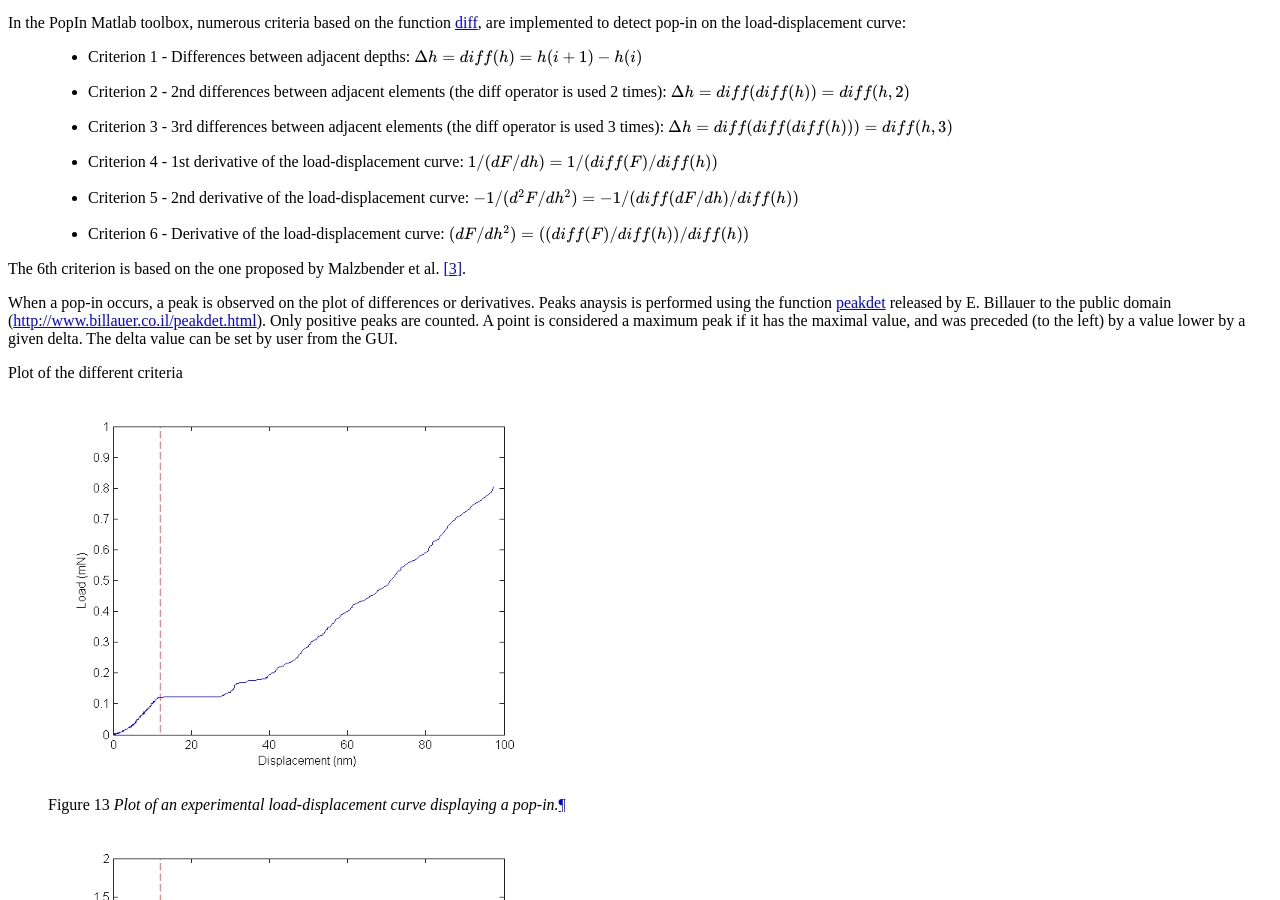
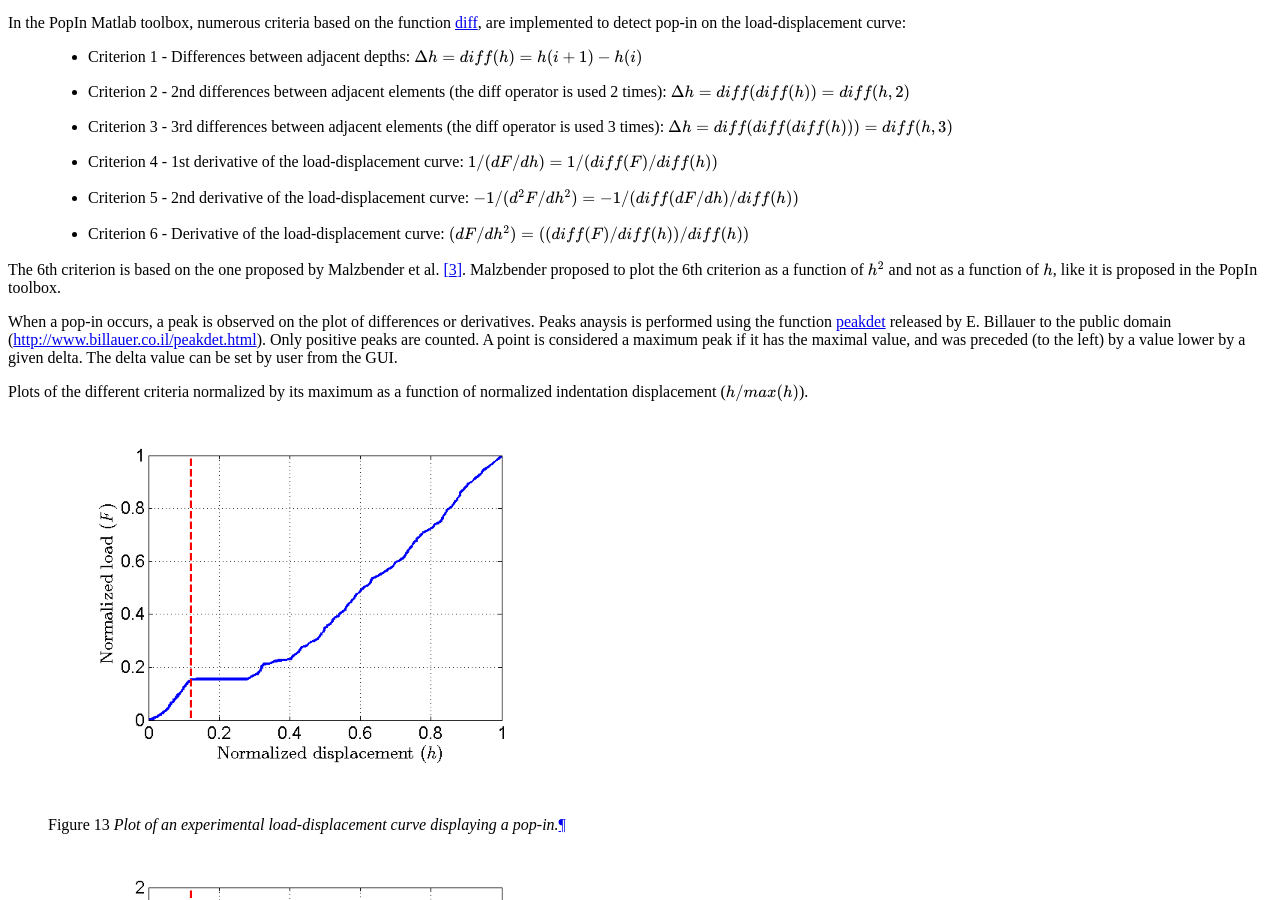
Before and after one commit to DavidMercier/PopIn, a Sphinx documentation site: the page built from doc/popin_detection.rst, in a window 1280 px wide and 900 px high, scrolled down 1005 px. Built offline with Sphinx 7.4.7, drawn with Linux system fonts in a browser that asks for light colours; comment, search, counter and statistics services are not loaded.

Commit message:
updated doc for pop in detection

```diff
--- a/doc/popin_detection.rst
+++ b/doc/popin_detection.rst
@@ -46,10 +46,12 @@
     * Criterion 6 - Derivative of the load-displacement curve: :math:`(dF/dh^{2}) = ((diff(F)/diff(h))/diff(h))`
 
 The 6th criterion is based on the one proposed by Malzbender et al. [#Malzbender_2001]_.
+Malzbender proposed to plot the 6th criterion as a function of :math:`h^{2}` and not as a function of :math:`h`, like it is proposed in the PopIn toolbox.
 
-When a pop-in occurs, a peak is observed on the plot of differences or derivatives. Peaks anaysis is performed using the function `peakdet <https://github.com/DavidMercier/PopIn/blob/master/third_party_codes/peakdet.m>`_ released by E. Billauer to the public domain (http://www.billauer.co.il/peakdet.html). Only positive peaks are counted. A point is considered a maximum peak if it has the maximal value, and was preceded (to the left) by a value lower by a given delta. The delta value can be set by user from the GUI.
+When a pop-in occurs, a peak is observed on the plot of differences or derivatives.
+Peaks anaysis is performed using the function `peakdet <https://github.com/DavidMercier/PopIn/blob/master/third_party_codes/peakdet.m>`_ released by E. Billauer to the public domain (http://www.billauer.co.il/peakdet.html). Only positive peaks are counted. A point is considered a maximum peak if it has the maximal value, and was preceded (to the left) by a value lower by a given delta. The delta value can be set by user from the GUI.
 
-Plot of the different criteria
+Plots of the different criteria normalized by its maximum as a function of normalized indentation displacement (:math:`h/max(h)`).
 
 .. figure:: ./_pictures/load-disp_curve_popin_exp.png
    :scale: 75 %
```
Also changed, not shown: doc/_pictures/load-disp_curve_popin_d2fdh2.png, doc/_pictures/load-disp_curve_popin_dfdh.png, doc/_pictures/load-disp_curve_popin_dfdh2.png, doc/_pictures/load-disp_curve_popin_diff1.png, doc/_pictures/load-disp_curve_popin_diff2.png, doc/_pictures/load-disp_curve_popin_diff3.png, doc/_pictures/load-disp_curve_popin_exp.png, 1 other file.
